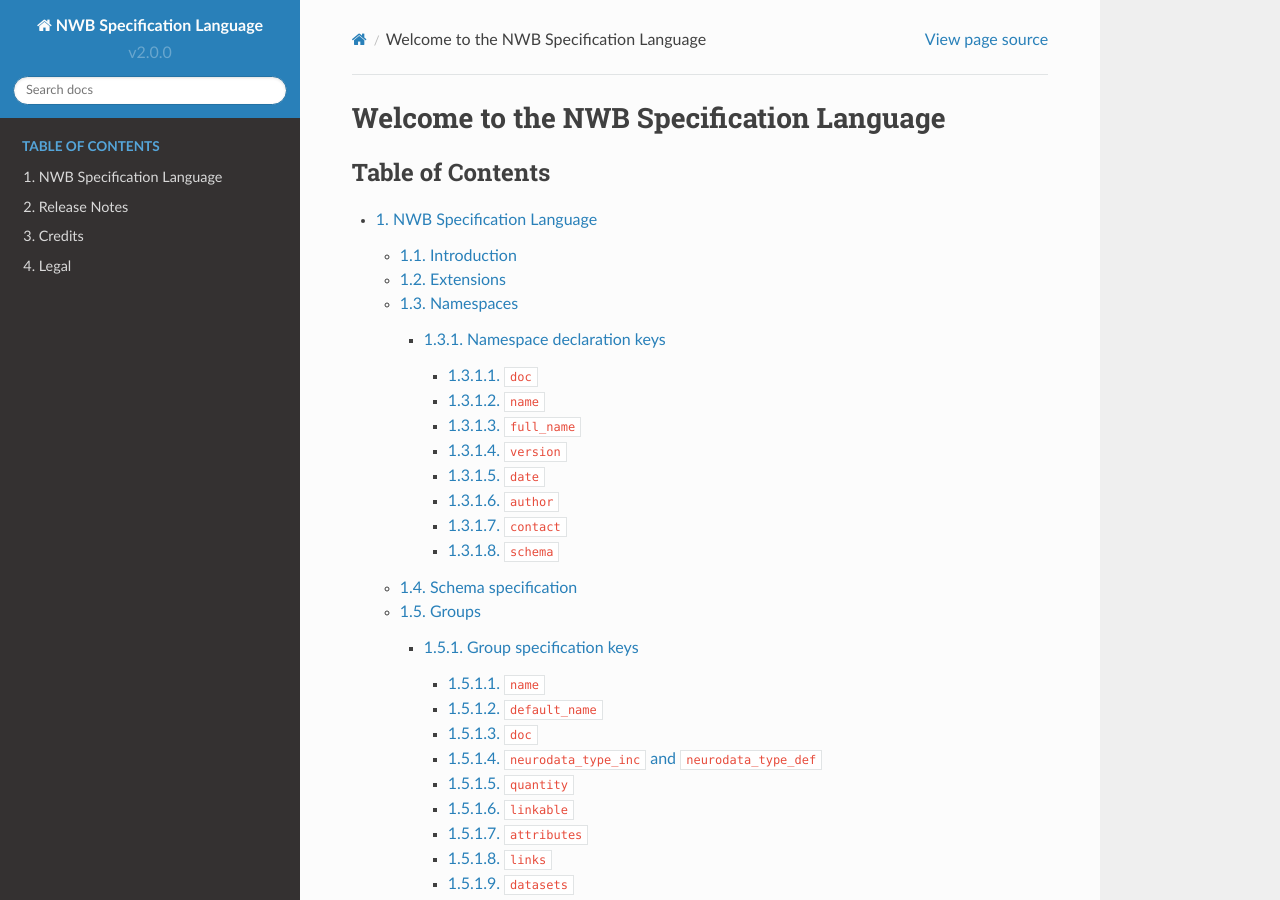
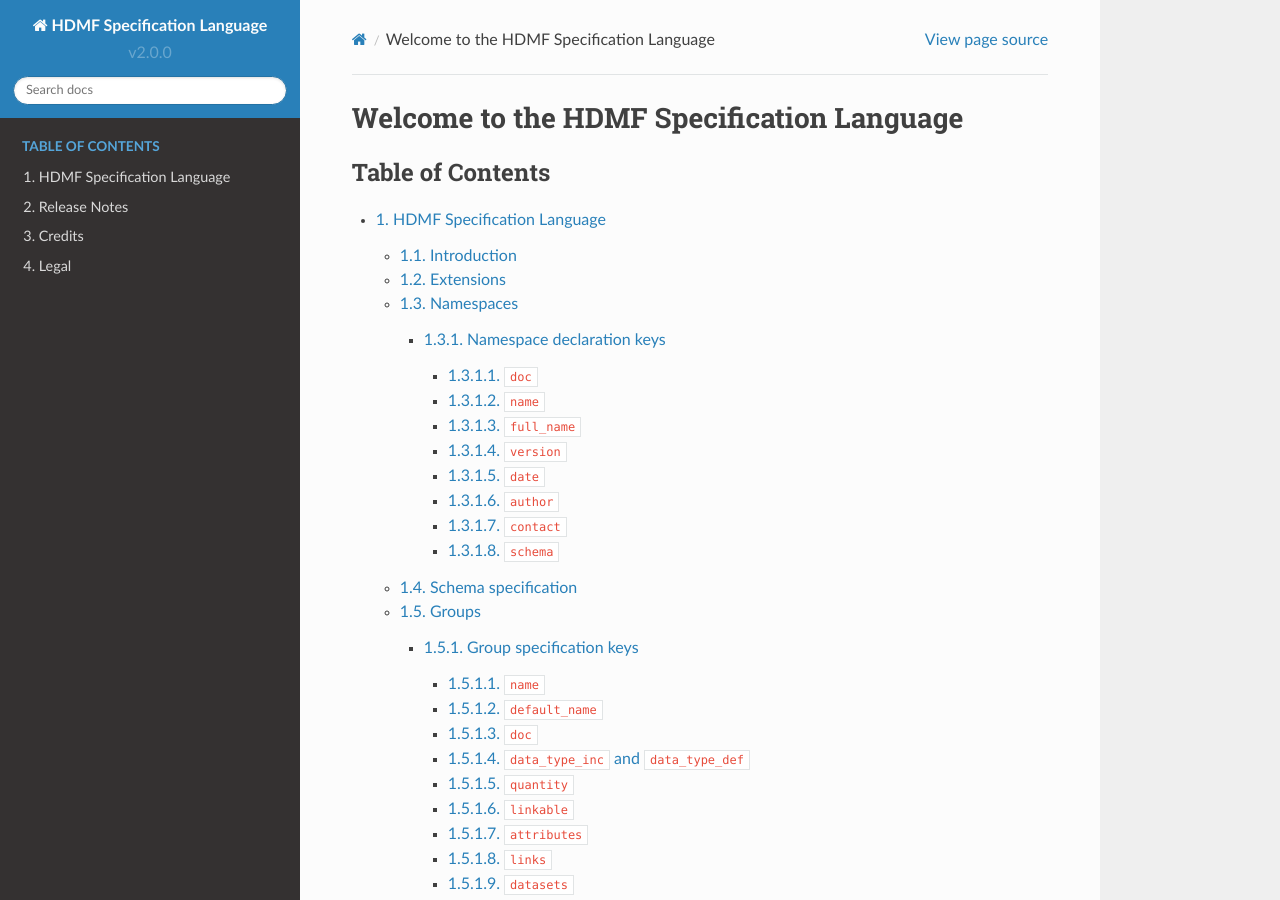
Before and after one commit to hdmf-dev/hdmf-schema-language, a Sphinx documentation site: the page built from source/index.rst, in a window 1280 px wide and 900 px high. Built offline with Sphinx 7.4.7 and the Read the Docs theme 2.0.0, drawn with Linux system fonts in a browser that asks for light colours; some of the changed text lies outside the part shown.

Commit message:
port from nwb-schema
* neurodata_type -> data_type
* pynwb -> hdmf where appropriate
* change docutils calls to hdmf
* NWB -> HDMF where appropriate

````diff
--- a/source/conf.py
+++ b/source/conf.py
@@ -48,8 +48,8 @@
 master_doc = 'index'
 
 # General information about the project.
-project = u'NWB Specification Language'
-copyright = u'2017, Neurodata Without Borders'
+project = u'HDMF Specification Language'
+copyright = u'2020, Neurodata Without Borders'
 
 # The version info for the project you're documenting, acts as replacement for
 # |version| and |release|, also used in various other places throughout the
--- a/source/credits.rst
+++ b/source/credits.rst
@@ -6,8 +6,7 @@
 ===============
 
 For details on the partners, members, and supporters of NWB:N please the http://www.nwb.org/ project website.
-For specific contributions to the format specification and this document see the change logs of
-the Git repository at https://github.com/NeurodataWithoutBorders/nwb-schema .
+For specific contributions to the format specification and this document see the change logs.
 
 Authors
 =======
--- a/source/index.rst
+++ b/source/index.rst
@@ -1,4 +1,4 @@
-Welcome to the NWB Specification Language
+Welcome to the HDMF Specification Language
 =========================================
 
 
--- a/source/specification_language_description.rst
+++ b/source/specification_language_description.rst
@@ -1,7 +1,7 @@
 .. _specification_language:
 
 **************************
-NWB Specification Language
+HDMF Specification Language
 **************************
 
 Version: |release| |today| [1]_
@@ -9,8 +9,8 @@
 Introduction
 ============
 
-In order to support the formal and verifiable specification of neurodata
-file formats, NWB-N defines and uses the NWB specification language.
+In order to support the formal and verifiable specification of HDMF data
+file formats, HDMF defines and uses the HDMF specification language.
 The specification language is defined in YAML (or optionally JSON) and defines formal
 structures for describing the organization of complex data using basic
 concepts, e.g., Groups, Datasets, Attributes, and Links.
@@ -23,12 +23,12 @@
 .. seealso::
 
     * The mapping of objects described in the specification language to HDF5 is
-      described in more detail in the NWB storage docs available here http://nwb-storage.readthedocs.io/en/latest/
+      described in more detail in the HDMF storage docs available here http://nwb-storage.readthedocs.io/en/latest/
     * Data structures for interacting with the specification language documents
       (e.g, namespace and specification YAML/JSON files) are available as part of
-      PyNWB. For further details see the PyNWB docs available here: http://pynwb.readthedocs.io/en/latest/index.html
-    * For a general overview of the NWB-N data format see here: http://nwb-overview.readthedocs.io/en/latest/
-    * For detailed descripiton of the actual NWB-N data format see here: http://nwb-schema.readthedocs.io/en/latest/index.html
+      HDMF. For further details see the HDMF docs available here: http://hdmf.readthedocs.io/en/latest/index.html
+    * For a general overview of the NWB:N data format see here: http://nwb-overview.readthedocs.io/en/latest/
+    * For detailed description of the actual NWB:N data format see here: http://nwb-schema.readthedocs.io/en/latest/index.html
 
 
 .. _sec-extensions:
@@ -38,8 +38,8 @@
 
 As mentioned, extensions to the core format are specified via custom
 user namespaces. Each namespace must have a unique name (i.e, must be
-different from NWB). The schema of new neurodata_types (groups, datasets etc.)
-are then specified in seperate schema specification files.
+different from core). The schema of new data_types (groups, datasets etc.)
+are then specified in separate schema specification files.
 While it is possible to define multiple namespaces in the same file, most commonly,
 each new namespace will be defined in a separate file with corresponding
 schema specifications being stored in one ore more additional YAML (or JSON) files.
@@ -53,23 +53,23 @@
 
 .. tip::
 
-    The ``form`` package as part of the PyNWB Python API provides dedicated
+    The ``form`` package as part of the hdmf Python API provides dedicated
     data structures and utilities that support programmatic generation of
     extensions via Python programs, compared to writing YAML (or JSON)
-    extension documents by hand. One main advantage of using PyNWB is that it
-    is easier to use and maintain. E.g., using PyNWB helps ensure compliance of the
+    extension documents by hand. One main advantage of using hdmf is that it
+    is easier to use and maintain. E.g., using hdmf helps ensure compliance of the
     generated specification files with the current specification language and
     the Python programs can often easily be just rerun to generate updated
     versions of extension files (with little to no changes to the program itself).
 
 .. tip::
 
-    The ``nwb-docutils`` package includes tools to generate Sphinx documentation from
-    format specifications. In particular the executable ``nwb_init_sphinx_extension_doc``
+    The ``hdmf-docutils`` package includes tools to generate Sphinx documentation from
+    format specifications. In particular the executable ``hdmf_init_sphinx_extension_doc``
     provides functionality to setup documentation for a format or extension defined
     by a namespace (similar to the documentation for NWB core namespace at http://nwb-schema.readthedocs.io/en/latest/ ).
-    Use ``nwb_init_sphinx_extension_doc --help`` to view the list
-    of options for generating the docs. The package also includes the executable ``nwb_generate_format_docs``
+    Use ``hdmf_init_sphinx_extension_doc --help`` to view the list
+    of options for generating the docs. The package also includes the executable ``hdmf_generate_format_docs``
     which is used for generating actual reStructuredText files and figures from YAML/JSON
     specification sources. For an example see: http://pynwb.readthedocs.io/en/latest/example.html#documenting-extensions
 
@@ -116,7 +116,7 @@
       - jteeters@berkeley.edu
       schema:
       - source: nwb.base.yaml
-        neurodata_types: null
+        data_types: null
         doc : Base nwb types
         title : Base types
       - ...
@@ -175,16 +175,16 @@
      - source: nwb.ephys.yaml
        doc: Types related to EPhys
        title: EPhys
-       neurodata_types:
+       data_types:
        - ElectricalSeries
      - namespace: core
-       neurodata_types:
+       data_types:
        - Interface
 
 * ``source`` describes the name of the YAML (or JSON) file with the schema specification. The schema files should be located in the same folder as the namespace file.
 * ``namespace`` describes a named reference to another namespace. In contrast to source, this is a reference by name to a known namespace (i.e., the namespace is resolved during the build and must point to an already existing namespace). This mechanism is used to allow, e.g., extension of a core namespace (here the NWB core namespace) without requiring hard paths to the files describing the core namespace.
-* ``neurodata_types`` then is an optional list of strings indicating which neurodata_types should be
-  included from the given specification source or namespace. The default is ``neurodata_types: null`` indicating that all
+* ``data_types`` then is an optional list of strings indicating which data_types should be
+  included from the given specification source or namespace. The default is ``data_types: null`` indicating that all
   neurordata_types should be included.
 * ``doc`` is an optional key for source files with a doc string to further document the content of the source file.
 * ``title`` is an option key for source files to provide a descriptive title for a file for documentation purposes.
@@ -231,11 +231,11 @@
 
 
     # Group specification
-    -   name: Optional fixed name for the group. A group must either have a unique neurodata_type or a unique, fixed name.
+    -   name: Optional fixed name for the group. A group must either have a unique data_type or a unique, fixed name.
         default_name: Default name for the group
         doc: Required description of the group
-        neurodata_type_def: Optional new neurodata_type for the group
-        neurodata_type_inc: Optional neurodata_type the group should inherit from
+        data_type_def: Optional new data_type for the group
+        data_type_inc: Optional data_type the group should inherit from
         quantity: Optional quantity identifier for the group (default=1).
         linkable: Boolean indicating whether the group is linkable (default=True)
         attributes: Optional list of attribute specifications describing the attributes of the group
@@ -257,8 +257,8 @@
 
 .. note::
 
-    Every group must have either a unique fixed ``name`` or a unique ``neurodata_type`` determined by
-    (``neurodata_type_def`` and ``neurodata_type_inc``) to enable the unique
+    Every group must have either a unique fixed ``name`` or a unique ``data_type`` determined by
+    (``data_type_def`` and ``data_type_inc``) to enable the unique
     identification of groups when stored on disk.
 
 ``default_name``
@@ -281,48 +281,48 @@
 
     In earlier versions (before version 1.2a) this key was called ``description``
 
-.. _sec-neurodata-type:
+.. _sec-data-type:
 
-``neurodata_type_inc`` and ``neurodata_type_def``
+``data_type_inc`` and ``data_type_def``
 ^^^^^^^^^^^^^^^^^^^^^^^^^^^^^^^^^^^^^^^^^^^^^^^^^
 
-The concept of a neurodata_type is similar to the concept of Class in object-oriented programming.
-A neurodata_type is a unique identifier for a specific type of group (or dataset) in a specfication.
-By assigning a neurodata_type to a group (or dataset) enables others to reuse that type by inclusion or
+The concept of a data_type is similar to the concept of Class in object-oriented programming.
+A data_type is a unique identifier for a specific type of group (or dataset) in a specfication.
+By assigning a data_type to a group (or dataset) enables others to reuse that type by inclusion or
 inheritance (*Note:* only groups (or datasets) with a specified type can be reused).
 
-- ```neurodata_type_def```: This key is used to define (i.e, create) a new neurodata_type and to assign that type to
+- ```data_type_def```: This key is used to define (i.e, create) a new data_type and to assign that type to
   the current group (or dataset).
 
-- ```neurodata_type_inc```: The value of the ``neurodata_type_inc`` key describes the base type
+- ```data_type_inc```: The value of the ``data_type_inc`` key describes the base type
   of a group (or dataset). The value must be an existing type.
 
-Both ```neurodata_type_def``` and ```neurodata_type_inc``` are optional keys.
+Both ```data_type_def``` and ```data_type_inc``` are optional keys.
 To enable the unique identification, every group (and dataset) must either have a fixed name and/or a
-unique neurodata_type. This means, any group (or dataset) with a variable name must have a unique neurodata_type.
+unique data_type. This means, any group (or dataset) with a variable name must have a unique data_type.
 
-The neurodata_type is determined by the value of the ``neurodata_type_def`` key or if no new
-type is defined then the value of ``neurodata_type_inc`` is used to determine type. Or in other
-words, the neurodata_type is determined by the last type in the ancestry (i.e, inheritance hierarchy) of an object.
+The data_type is determined by the value of the ``data_type_def`` key or if no new
+type is defined then the value of ``data_type_inc`` is used to determine type. Or in other
+words, the data_type is determined by the last type in the ancestry (i.e, inheritance hierarchy) of an object.
 
 
-**Reusing existing neurodata_types**
+**Reusing existing data_types**
 
-The combination of ```neurodata_type_inc``` and ```neurodata_type_def``` provides an easy-to-use mechanism for
+The combination of ```data_type_inc``` and ```data_type_def``` provides an easy-to-use mechanism for
 reuse of type specifications via inheritance (i.e., merge and extension of specifications) and inclusion (i.e,
 embedding of an existing type as a component, such as a subgroup, of a new specification). Here an overview
 of all relevant cases:
 
 +------------------------+------------------------+------------------------------------------------------------------------+
-| ``neurodata_type_inc`` | ``neurodata_type_def`` |  Description                                                           |
+| ``data_type_inc`` | ``data_type_def`` |  Description                                                           |
 +========================+========================+========================================================================+
 |not set                 | not set                |  define a standard dataset or group without a type                     |
 +------------------------+------------------------+------------------------------------------------------------------------+
-|not set                 | set                    |  create a new neurodata_type from scratch                              |
+|not set                 | set                    |  create a new data_type from scratch                              |
 +------------------------+------------------------+------------------------------------------------------------------------+
-|set                     | not set                |  include (reuse) neurodata_type without creating a new one (include)   |
+|set                     | not set                |  include (reuse) data_type without creating a new one (include)   |
 +------------------------+------------------------+------------------------------------------------------------------------+
-|set                     | set                    |  merge/extend neurodata_type and create a new type (inheritance/merge) |
+|set                     | set                    |  merge/extend data_type and create a new type (inheritance/merge) |
 +------------------------+------------------------+------------------------------------------------------------------------+
 
 **Example: Reuse by inheritance**
@@ -330,12 +330,12 @@
 .. code-block:: yaml
 
     # Abbreviated YAML specification
-    -   neurodata_type_def: Series
+    -   data_type_def: Series
         datasets:
         - name: A
 
-    -   neurodata_type_def: MySeries
-        neurodata_type_inc: Series
+    -   data_type_def: MySeries
+        data_type_inc: Series
         datasets:
         - name: B
 
@@ -345,7 +345,7 @@
 .. code-block:: yaml
 
     # Result:
-    -   neurodata_type_def: MySeries
+    -   data_type_def: MySeries
         datasets:
         - name: A
         - name: B
@@ -356,28 +356,28 @@
 .. code-block:: yaml
 
     # Abbreviated YAML specification
-    -   neurodata_type_def: Series
+    -   data_type_def: Series
         datasets:
         - name: A
 
-    -   neurodata_type_def: MySeries
+    -   data_type_def: MySeries
         groups:
-        - neurodata_type_inc: Series
+        - data_type_inc: Series
 
 
 The result of this is that ``MySeries`` now includes a group of type ``Series``, i.e., the above is equivalent to:
 
 .. code-block:: yaml
 
-   -  neurodata_type_def: MySeries
+   -  data_type_def: MySeries
       groups:
-      - neurodata_type_inc: Series
+      - data_type_inc: Series
         datasets:
           - name: A
 
 .. note::
 
-    The keys ```neurodata_type_def`` and  ```neurodata_type_inc``` were introduced in version 1.2a to
+    The keys ```data_type_def`` and  ```data_type_inc``` were introduced in version 1.2a to
     simplify the concepts of  inclusion and merging of specifications and replaced the
     keys ```include``` and ```merge```(and ```merge+```).
 
@@ -593,7 +593,7 @@
         reftype: object
 
 
-``target_type`` here describes the ``neurodata_type`` of the target that the reference points to and
+``target_type`` here describes the ``data_type`` of the target that the reference points to and
 ``reftype`` describes the kind of reference. Currently the specification language supports two main
 reference types.
 
@@ -681,8 +681,8 @@
           dtype: text
           name: help
           value: a table for storing data about extracellular electrodes
-      neurodata_type_inc: NWBData
-    neurodata_type_def: ElectrodeTable
+      data_type_inc: NWBData
+    data_type_def: ElectrodeTable
 
 
 .. _sec-dims:
@@ -848,8 +848,8 @@
       - name: fixed name of the dataset
         default_name: default name of the dataset
         doc: Required description of the dataset
-        neurodata_type_def: Optional new neurodata_type for the group
-        neurodata_type_inc: Optional neurodata_type the group should inherit from
+        data_type_def: Optional new data_type for the group
+        data_type_inc: Optional data_type the group should inherit from
         quantity: Optional quantity identifier for the group (default=1).
         linkable: Boolean indicating whether the group is linkable (default=True)
         dtype: Optional string describing the data type of the dataset
@@ -881,7 +881,7 @@
 
 .. note::
 
-    Every dataset must have either a unique fixed ``name`` or a unique ``neurodata_type`` to enable the unique
+    Every dataset must have either a unique fixed ``name`` or a unique ``data_type`` to enable the unique
     identification of datasets when stored on disk.
 
 ``default_name``
@@ -904,10 +904,10 @@
 
     In earlier versions (before version 1.2a) this key was called ``description``
 
-``neurodata_type_inc`` and ``neurodata_type_def``
+``data_type_inc`` and ``data_type_def``
 ^^^^^^^^^^^^^^^^^^^^^^^^^^^^^^^^^^^^^^^^^^^^^^^^^
 
-Same as for groups. See :numref:`sec-neurodata-type` for details.
+Same as for groups. See :numref:`sec-data-type` for details.
 
 
 ``quantity``
````
Also changed, not shown: Readme.md (+1 -1 lines), source/specification_language_release_notes.rst (+11 -11 lines), 1 other file.
